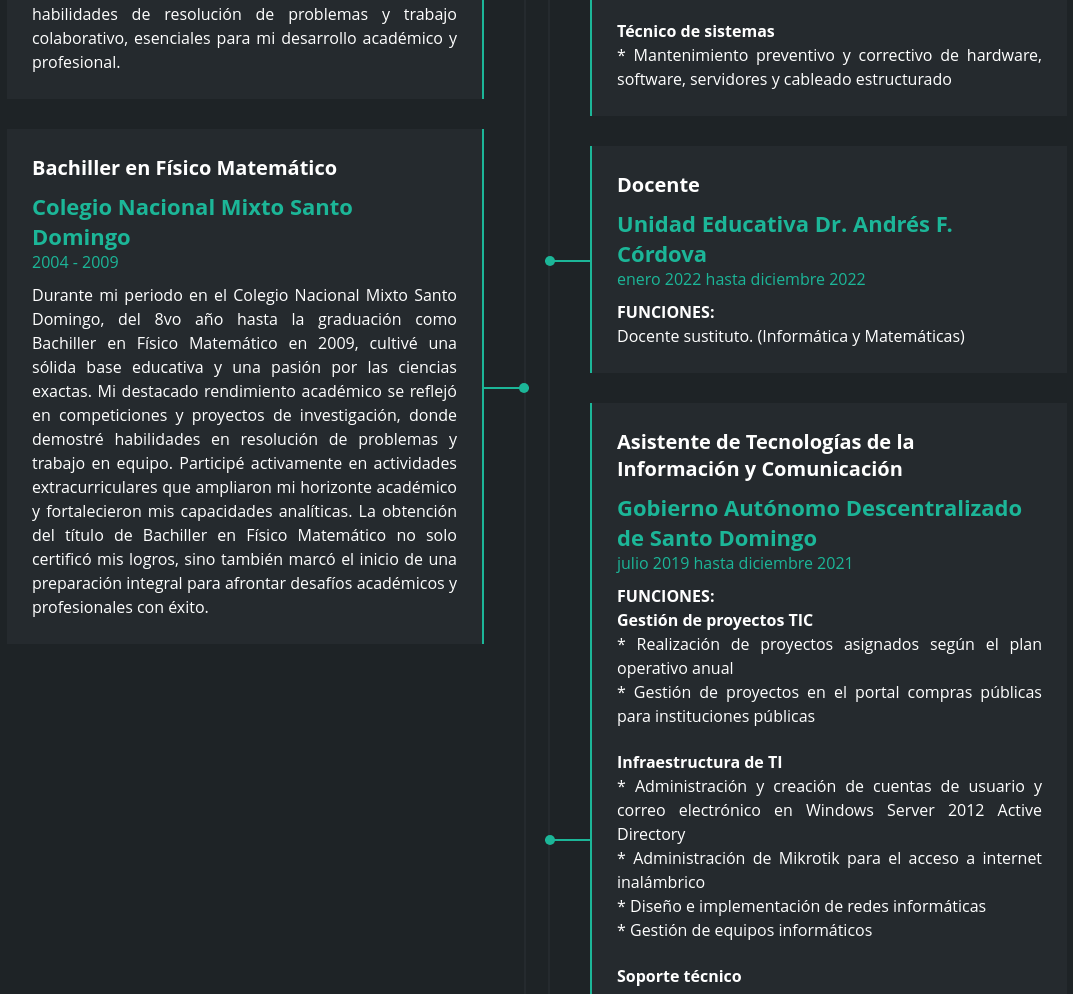
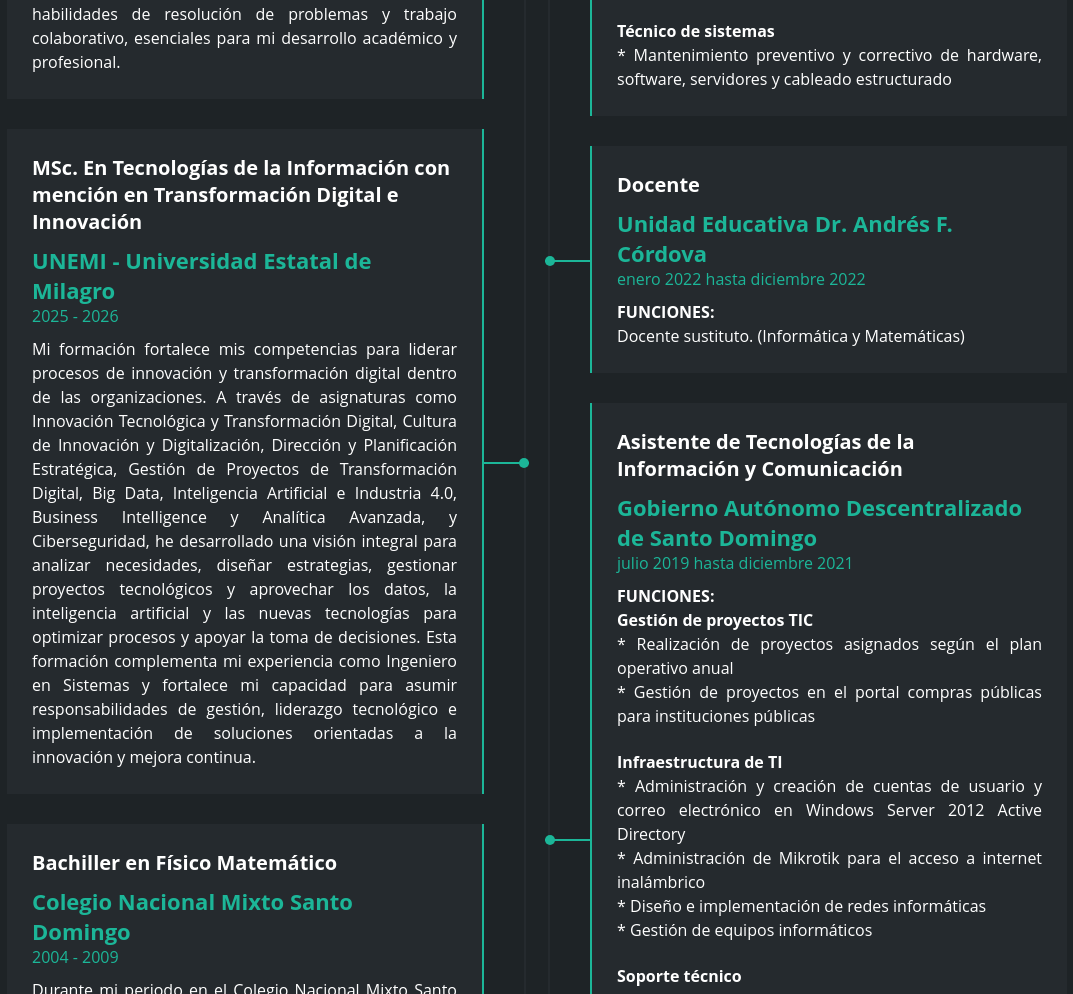
Before and after one commit to jpcrespoo/portafoliojuan, a plain HTML site: page index.html in a window 1280 px wide. Shown: the part 3006-4000 px from the top of the page, without its empty margins (103-1176 px from the left). Drawn offline with Linux system fonts and the light colour scheme.

Commit message:
Update index.html
agregar una carrera universitaria

```diff
--- a/index.html
+++ b/index.html
@@ -270,6 +270,22 @@
                             universitario no solo consolidó mis conocimientos técnicos, sino que también cultivó
                             habilidades de resolución de problemas y trabajo colaborativo, esenciales para mi desarrollo
                             académico y profesional.</p>
+                        <div class="conectori">
+                            <div class="circuloi"></div>
+                        </div>
+                    </div>
+                    <div class="item izq">
+                        <h4>MSc. En Tecnologías de la Información con mención en Transformación Digital e Innovación</h4>
+                        <span class="casa">UNEMI - Universidad Estatal de Milagro</span>
+                        <span class="fecha">2025 - 2026</span>
+                        <p>Mi formación fortalece mis competencias para liderar procesos de innovación y transformación digital dentro de las organizaciones.
+                            A través de asignaturas como Innovación Tecnológica y Transformación Digital, Cultura de Innovación y Digitalización,
+                            Dirección y Planificación Estratégica, Gestión de Proyectos de Transformación Digital, Big Data, Inteligencia Artificial e Industria 4.0,
+                            Business Intelligence y Analítica Avanzada, y Ciberseguridad, he desarrollado una visión integral para analizar necesidades,
+                            diseñar estrategias, gestionar proyectos tecnológicos y aprovechar los datos, la inteligencia artificial y las nuevas tecnologías
+                            para optimizar procesos y apoyar la toma de decisiones. Esta formación complementa mi experiencia como Ingeniero en Sistemas y fortalece
+                            mi capacidad para asumir responsabilidades de gestión, liderazgo tecnológico e implementación de soluciones orientadas a la innovación y
+                            mejora continua.</p>
                         <div class="conectori">
                             <div class="circuloi"></div>
                         </div>
```
